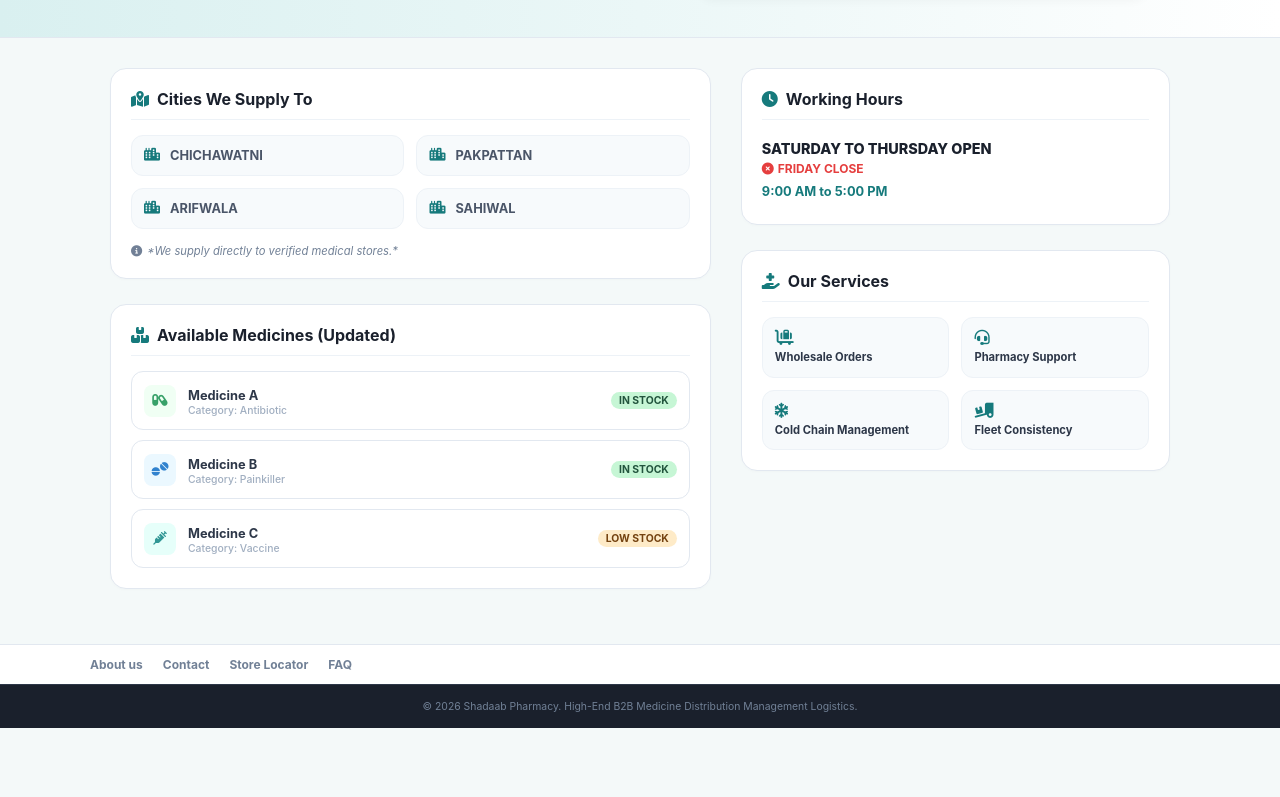
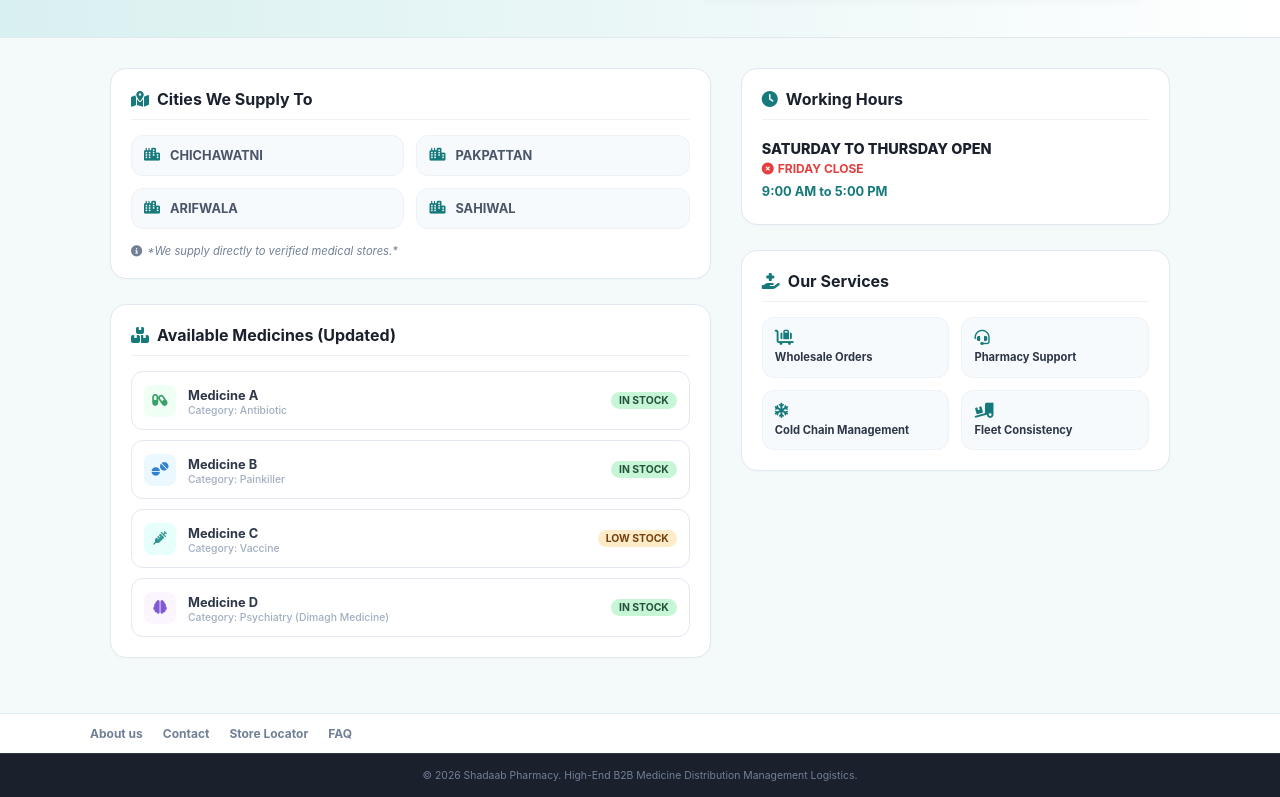
Before and after one commit to chmuneeb194-a11y/Shadab-Pharmacy, a plain HTML site: page index.html in a window 1280 px wide. Shown: the part 396-1193 px from the top of the page. Before the commit the page ends 1124 px from the top, so only its background shows below. Drawn offline with Linux system fonts and the light colour scheme.

Commit message:
Update index.html

```diff
--- a/index.html
+++ b/index.html
@@ -269,6 +269,7 @@
         .med-a-box { background-color: #f0fff4; color: #38a169; }
         .med-b-box { background-color: #ebf8ff; color: #3182ce; }
         .med-c-box { background-color: #e6fffa; color: #319795; }
+        .med-d-box { background-color: #faf5ff; color: #805ad5; } /* Purple theme for Psychiatry */
 
         .med-name {
             font-size: 0.8rem;
@@ -418,8 +419,8 @@
                 </div>
             </div>
             <div class="hero-image-wrapper">
-                <!-- Stable High Quality Medical Shipping Fleet Image Link -->
-                <img src="https://images.unsplash.com/photo-1607619056574-7b8d304f3c6f?auto=format&fit=crop&w=600&q=80" alt="Medicine Distribution Logistics Van">
+                <!-- Highly Stable Open Source Direct Public Image For Medicine Shipping Fleet -->
+                <img src="https://upload.wikimedia.org/wikipedia/commons/thumb/1/16/2021_Asahi_Kasei_Pharma_Logistics_Center.jpg/640px-2021_Asahi_Kasei_Pharma_Logistics_Center.jpg" alt="Medicine Distribution Logistics Van">
             </div>
         </div>
     </section>
@@ -480,6 +481,18 @@
                             </div>
                         </div>
                         <span class="status-badge status-limited">Low Stock</span>
+                    </div>
+
+                    <!-- NEW ADDITION: Psychiatry / Dimagh Ki Medicine -->
+                    <div class="medicine-row">
+                        <div class="med-details">
+                            <div class="med-icon-box med-d-box"><i class="fas fa-brain"></i></div>
+                            <div>
+                                <span class="med-name">Medicine D</span>
+                                <span class="med-category">Category: Psychiatry (Dimagh Medicine)</span>
+                            </div>
+                        </div>
+                        <span class="status-badge status-ready">In Stock</span>
                     </div>
                 </div>
             </div>
```
